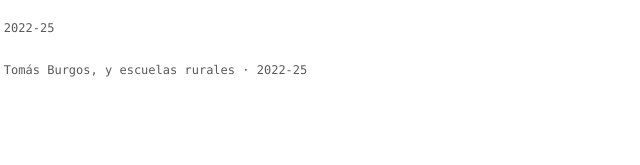
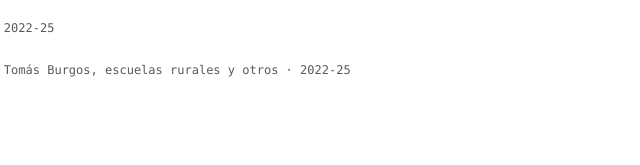
Before and after one commit to stephaniefornorosas-jpg/stephaniefornorosas-jpg.github.io, a plain HTML site: page registro.html in a window 1280 px wide. Shown: the part 177-342 px from the top of the page, 640-1280 px from the left. Drawn offline with Linux system fonts and the light colour scheme.

Commit message:
Registro: DIRMAO incluye «y otros»
Co-Authored-By: Claude Opus 5.5 <noreply@anthropic.com>
Claude-Session: https://claude.ai/code/session_01CasGacBxaQExTi6z4AMjdD

```diff
--- a/registro.html
+++ b/registro.html
@@ -36,7 +36,7 @@
       <li>colaboración · cubierta de espacio multiuso, FNDR · 2023-24</li>
       <li>colaboración · postas rurales Hueyusca, Manquemapu y Colonia Ponce, GORE · 2022-25</li>
       <li>apoyo técnico · garitas peatonales, PMU-IRAL y GORE · 2025</li>
-      <li>colaboración SECPLAN a DIRMAO · habilitación ala norte, Liceo Bicentenario Tomás Burgos, y escuelas rurales · 2022-25</li>
+      <li>colaboración SECPLAN a DIRMAO · habilitación ala norte, Liceo Bicentenario Tomás Burgos, escuelas rurales y otros · 2022-25</li>
     </ol>
     <p class="resp"><a href="mailto:stephaniefornorosas@gmail.com?subject=Respaldo%20registro%206.51">respaldo a solicitud</a></p>
   </main>
```
